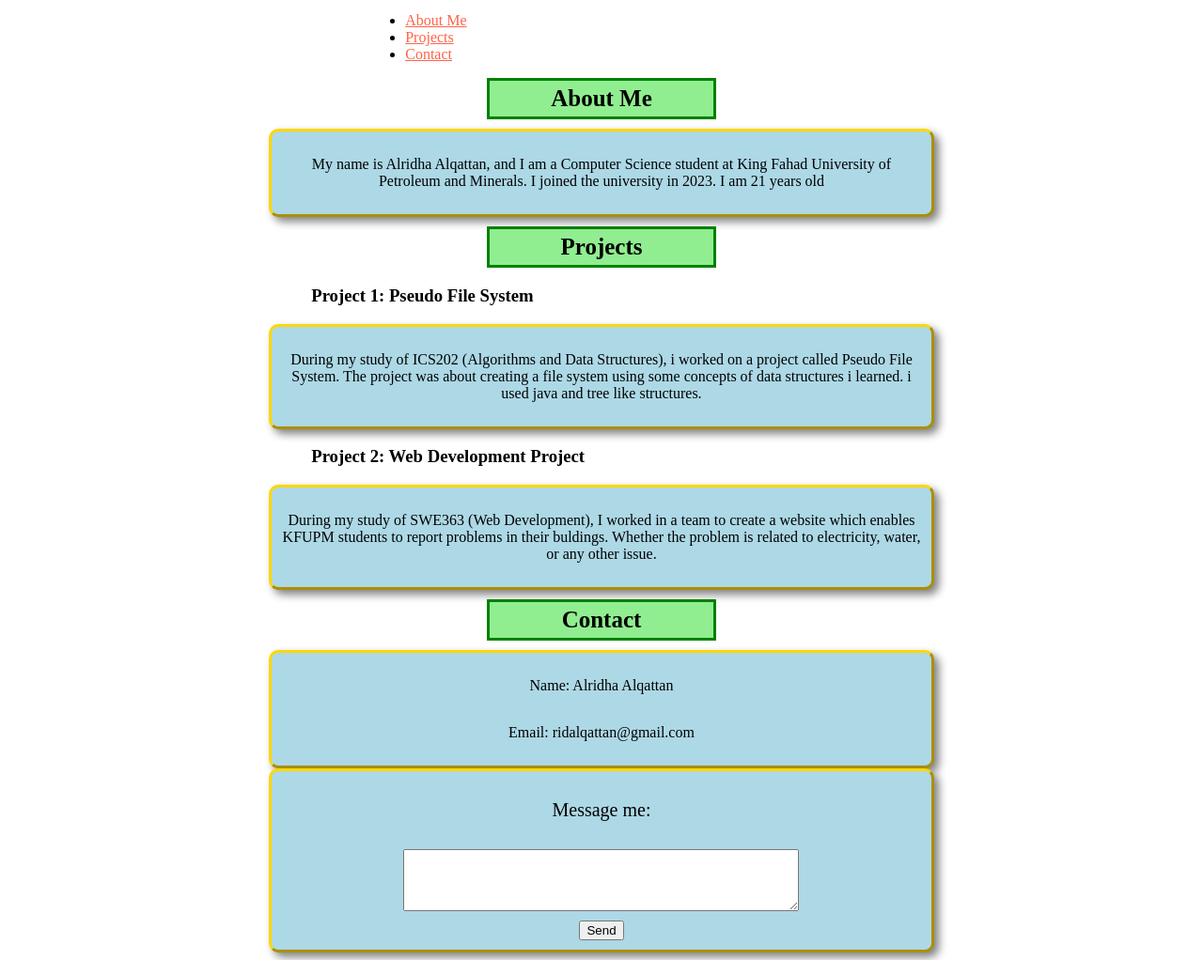
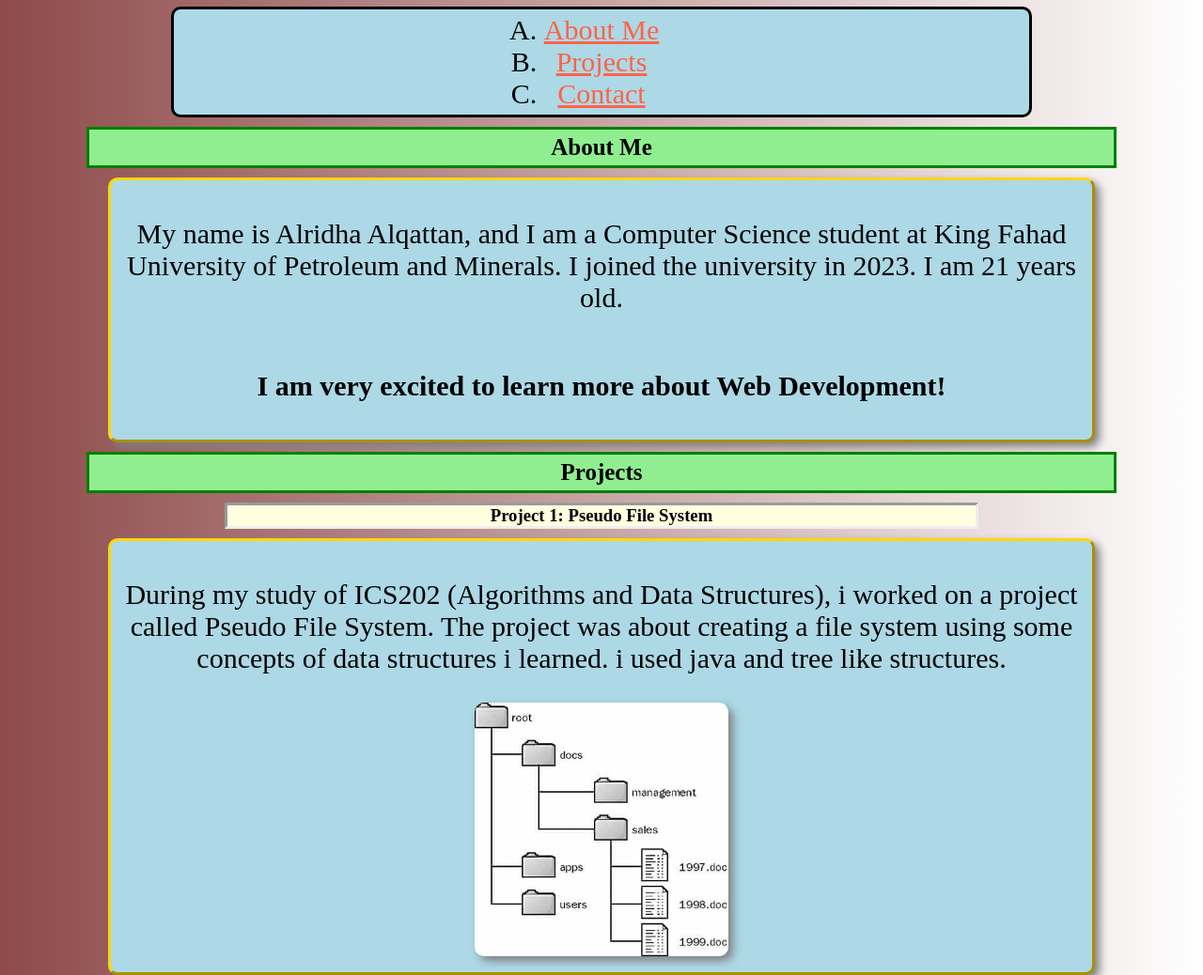
Before and after one commit to AlridhaAlqattan/202344650-AlridhaAlqattan-assignment1, a plain HTML site: page index.html in a window 1280 px wide. Shown: the part 304-1342 px from the top of the page at 94% size. Drawn offline with Linux system fonts and the light colour scheme.

Commit message:
Finished with the code (Hopefully)

```diff
--- a/css/styles.css
+++ b/css/styles.css
@@ -1,18 +1,17 @@
 body {
-
-    /* background-image: url("../assets/kfupm-logo-300x284.webp" );
-    background-repeat: no-repeat;
-    background-position: right top;
-    background-attachment: fixed;
-    background-size: 20%; */
+    background: linear-gradient(to left, white, rgb(142, 74, 74));
+    scroll-behavior: smooth;
 
 
 }
+
 #logo {
     position: fixed;
-    width: 20%;
+    width: 10%;
     right: 10px;
     top: 10px;
+    z-index: -1;
+    border-radius: 150px;
 }
 
 a:link {
@@ -46,6 +45,7 @@ h1 {
 
 }
 h2 {
+    display: flex;
     color: black;
     font-size: 25px;
     margin-bottom: 10px;
@@ -53,10 +53,12 @@ h2 {
     border-style: solid;
     border-color: green;
     background-color: lightgreen;
-    width: 20%;
+    width: 95%;
     margin: 10px auto;
     padding: 5px;
     text-align: center;
+    justify-content: center;
+    flex-direction: column;
 }
 h3 {
     color: black
@@ -75,27 +77,51 @@ p {
     border-color: gold;
     padding: 10px;
     background-color: lightblue;
-    width: 60%;
+    width: 90%;
+    max-width: 700x;
     box-shadow: 5px 5px 10px grey;
     margin-left: auto;
     margin-right: auto;
     display: flex;
+    flex-direction: column;
+    justify-content: center;
+    font-size: 30px;
 
 }
 
 #box4 {
-    height: 100px;
     flex-direction: column;
 
 }
 
 #navigation{
-
-    margin-left: 320px;
+    display: flex;
+    background-color: lightblue;
+    border-style: solid;
+    width: 80%;
+    align-items: center;
+    text-align: center;
+    justify-content: center;
+    border-radius: 10px;
+    margin: 10px auto;
+    font-size: 30px;
 }
 
-#title {
-    margin-left: 260px;
+#navigation ul {
+    list-style-type:upper-latin ;
+    padding: 5px;
+    margin: 0;
+}
+
+.title {
+    display: flex;
+    background-color: lightyellow;
+    border-style: inset;
+    margin: 10px auto;
+    align-items: center;
+    justify-content: center;
+    width: 70%;
+
 }
 
 #wrap {
@@ -124,7 +150,37 @@ p {
     border-style: solid;
     padding: 10px;
     flex-direction: row;
-    width: 40%;
+    width: 70%;
         margin-left: auto;
     margin-right: auto;
 }
+
+.projImg {
+    width: 70%;
+    max-width: 270px;
+    border-radius: 10px;
+    box-shadow: 5px 5px 10px grey;
+}
+
+#Message {
+    width: 90%;
+    max-width: 2000px;
+    height: 300px;
+    border-radius: 15px;
+    box-shadow: 5px 5px 10px grey;
+    align-self: center;
+}
+
+
+#submit {
+    width: 20%;
+    max-width: 200px;
+    height: 50px;
+    border-radius: 15px;
+    box-shadow: 5px 5px 10px grey;
+    background-color: lightgreen;
+    font-size: 20px;
+    font-weight: bold;
+    align-self: center;
+    margin-top: 10px;
+}
--- a/index.html
+++ b/index.html
@@ -32,40 +32,50 @@
 <h2>About Me</h2>
 <div id="box1" class="box">
 <p>My name is Alridha Alqattan, and I am a Computer Science student at King Fahad
-    University of Petroleum and Minerals. I joined the university in 2023. I am 21 years old </p>
+    University of Petroleum and Minerals. I joined the university in 2023. I am 21 years old. </p>
+    <p><strong>I am very excited to learn more about Web Development!</strong></p>
 </div>
 </sections>
 <section id="projects">
 <h2>Projects</h2>
-<h3 id="title">Project 1: Pseudo File System</h3>
+<h3 class="title">Project 1: Pseudo File System</h3>
 <div id="box2" class="box">
 <p>During my study of ICS202 (Algorithms and Data Structures), i worked on a
     project called Pseudo File System. The project was about creating a file system
     using some concepts of data structures i learned. i used java and tree like structures.
 </p>
+<a href="assets/file-system.jpg" target="_blank"><img src="assets/file-system.jpg" alt="File System" class="projImg"></a>
 </div>
 </section>
-<h3 id="title">Project 2: Web Development Project</h3>
+<h3 class="title">Project 2: Web Development Project</h3>
 <div id="box3" class="box">
 <p>During my study of SWE363 (Web Development), I worked in a team to create a website
     which enables KFUPM students to report problems in their buldings. Whether the
     problem is related to electricity, water, or any other issue.
 </p>
+<a href="assets/webdev.jpg" target="_blank"><img src="assets/webdev.jpg" alt="Web Development" class="projImg"></a>
 </div>
 
 <section id="contact">
-
+<form action="mailto:ridalqattan@gmail.com" method="post" enctype="text/plain">
 <h2>Contact</h2>
     <div id="box4" class="box">
-<p>Name: Alridha Alqattan </p>
-<p> Email: ridalqattan@gmail.com</p>
+        <p>
+<label for="name">Name: </label>
+<input type="text" id="name" name="name" placeholder="Enter Your Name" >
+</p>
+
+<p>
+    <label for="email">Email: </label>
+    <input type="email" id="email" name="email" placeholder="Enter Your Email">
+</p>
+
+<input type="text"  name="message" placeholder="Enter your message here..." id="Message">
+<input type="submit" id="submit" value="Send">
+</form>
 </div>
 
-<div id="box5" class="box">
-<p id="message">Message me: </p>
-<textarea id="message-box" name="message" rows="4" cols="50"></textarea>
-<input type="submit" id="submit" value="Send">
-</div>
+
 </section>
 </div>
 </body>
```
Also changed, not shown: assets/file-system.jpg (added), 1 other file.
